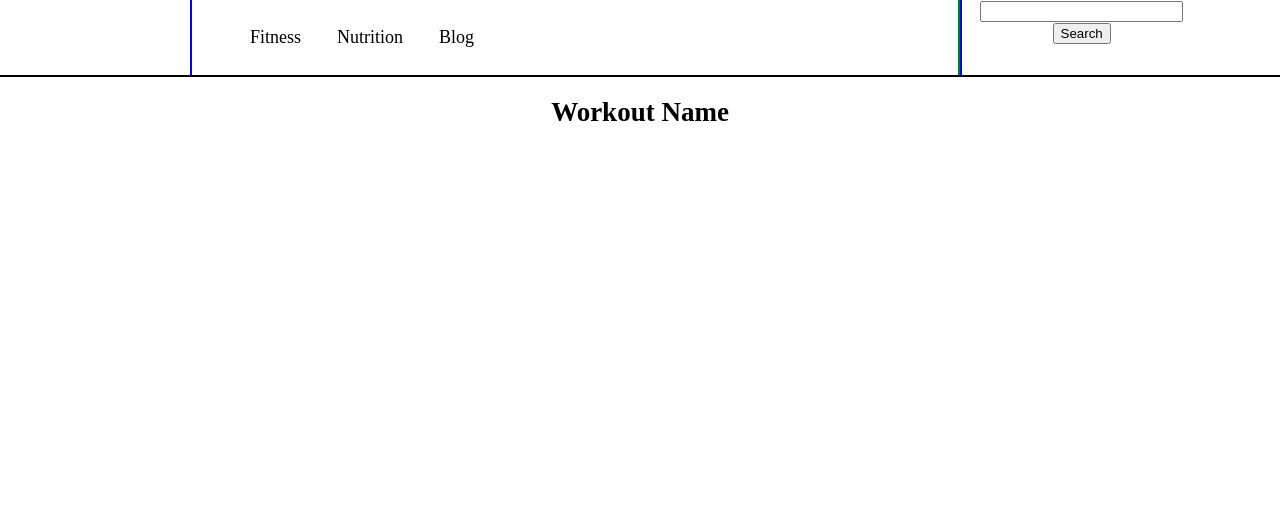
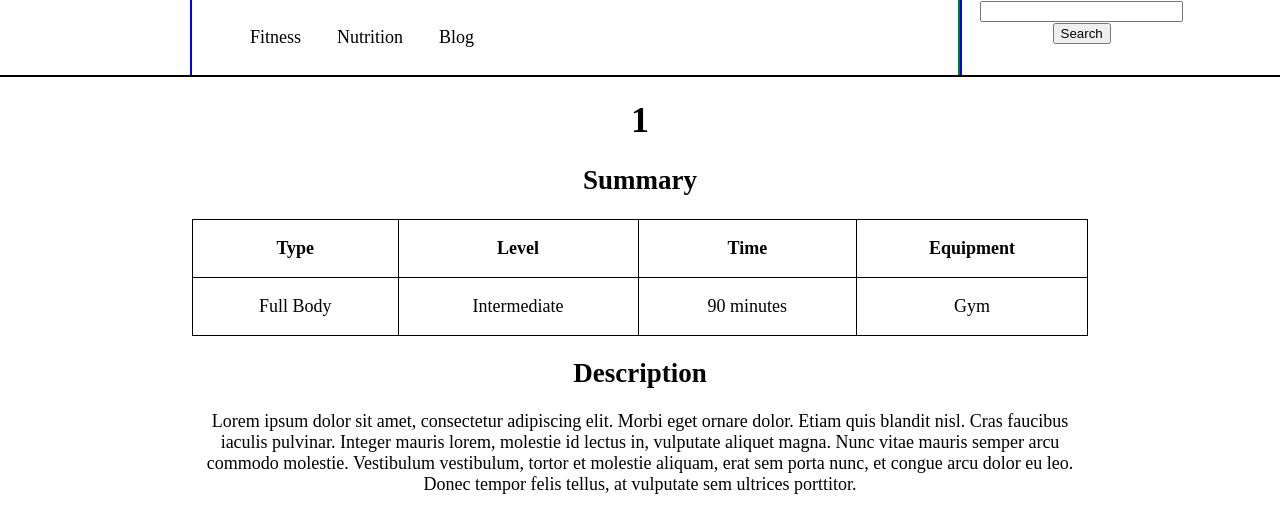
Before and after one commit to cgillies93/exerciseWebApp, a React (Create React App) app: page /1/1 in a window 1280 px wide. Shown: the top 532 px of the page. Built offline with nearby package versions, Linux system fonts and the light colour scheme.

Commit message:
add workout page

```diff
--- a/src/components/WorkoutItem/WorkoutItem.js
+++ b/src/components/WorkoutItem/WorkoutItem.js
@@ -7,7 +7,7 @@ class WorkoutItem extends Component {
     const { category, workout } = this.props;
 
     return(
-      <Link to={`/${category}/workout`} className='workout-item-link'>
+      <Link to={`/${category}/${workout}`} className='workout-item-link'>
         <li className='workout-item'>
             <h3>{workout}</h3>
         </li>
--- a/src/pages/WorkoutPage/WorkoutPage.css
+++ b/src/pages/WorkoutPage/WorkoutPage.css
@@ -0,0 +1,13 @@
+.workout-summary-wrapper {
+}
+
+.workout-summary-table {
+  border-collapse: collapse;
+  width: 100%;
+}
+
+.workout-summary-table td,
+.workout-summary-table th {
+  border: 1px solid black;
+  padding: 1em;
+}
--- a/src/pages/WorkoutPage/WorkoutPage.js
+++ b/src/pages/WorkoutPage/WorkoutPage.js
@@ -3,10 +3,37 @@ import './WorkoutPage.css';
 
 class WorkoutPage extends Component {
   render() {
+    const { match } = this.props;
+    const url = match.url;
+    const workout = url.split('/')[2];
+    console.log(workout);
 
     return(
       <div className='fitness-page-wrapper'>
-        <h2>Workout Name</h2>
+        <h1>{workout}</h1>
+        <section className='workout-summary-wrapper'>
+          <h2>Summary</h2>
+          <table className='workout-summary-table'>
+            <tbody>
+              <tr className='workout-summary-header-row'>
+                <th>Type</th>
+                <th>Level</th>
+                <th>Time</th>
+                <th>Equipment</th>
+              </tr>
+              <tr>
+                <td>Full Body</td>
+                <td>Intermediate</td>
+                <td>{'90'} minutes</td>
+                <td>Gym</td>
+              </tr>
+            </tbody>
+          </table>
+        </section>
+        <section className='workout-description-wrapper'>
+          <h2>Description</h2>
+          <p>Lorem ipsum dolor sit amet, consectetur adipiscing elit. Morbi eget ornare dolor. Etiam quis blandit nisl. Cras faucibus iaculis pulvinar. Integer mauris lorem, molestie id lectus in, vulputate aliquet magna. Nunc vitae mauris semper arcu commodo molestie. Vestibulum vestibulum, tortor et molestie aliquam, erat sem porta nunc, et congue arcu dolor eu leo. Donec tempor felis tellus, at vulputate sem ultrices porttitor.</p>
+        </section>
       </div>
     );
   }
```
